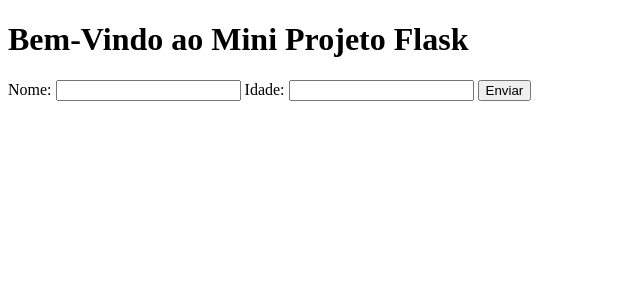
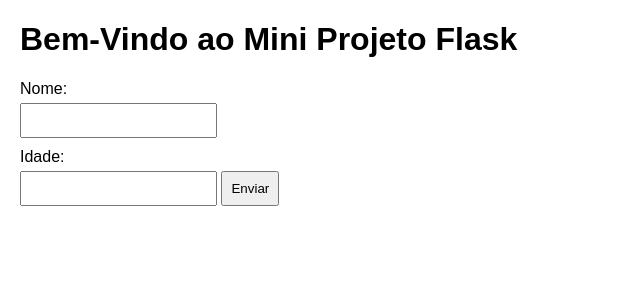
Before and after one commit to Grazylima2/PrimeiroProjetoFlask, a Flask app: page / in a window 1280 px wide. Shown: the top 300 px of the page, without its empty margins (0-640 px from the left). Run offline with Flask 3, Linux system fonts and the light colour scheme.

Commit message:
Primeiro projeto Flask

```diff
--- /dev/null
+++ b/static/style.css
@@ -0,0 +1,18 @@
+body{
+    font-family: Arial, Helvetica, sans-serif;
+    margin: 20px;
+}
+
+label{
+    display: block;
+    margin-top: 10px;
+}
+
+input, button{
+    padding: 8px;
+    margin-top: 5px;
+}
+
+button{
+    cursor: pointer;
+}
--- a/templates/index.html
+++ b/templates/index.html
@@ -4,6 +4,7 @@
     <meta charset="UTF-8">
     <meta name="viewport" content="width=device-width, initial-scale=1.0">
     <title>Mine projeto Flask</title>
+    <link rel="stylesheet" href="{{ url_for('static', filename='style.css') }}">
 </head>
 <body>
     <h1>Bem-Vindo ao Mini Projeto Flask</h1>
```
Also changed, not shown: static/stile.css (deleted).
